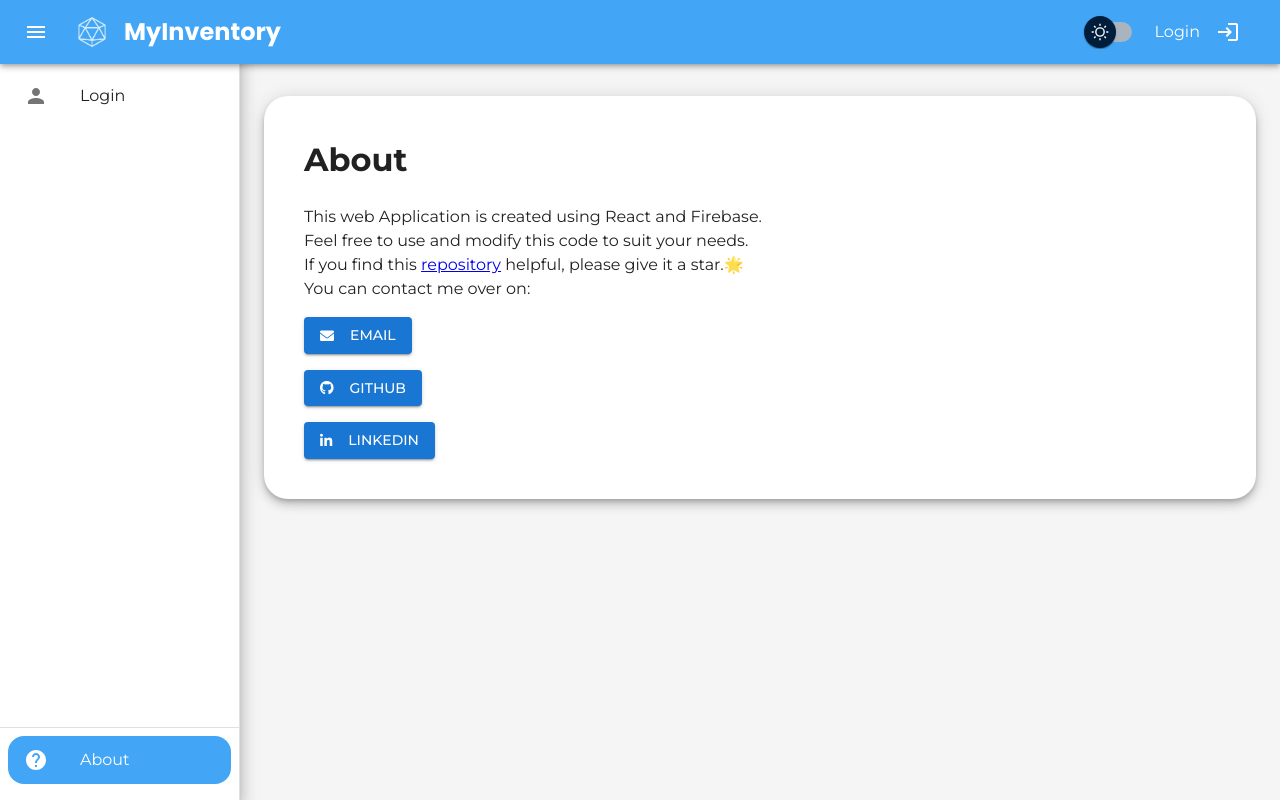
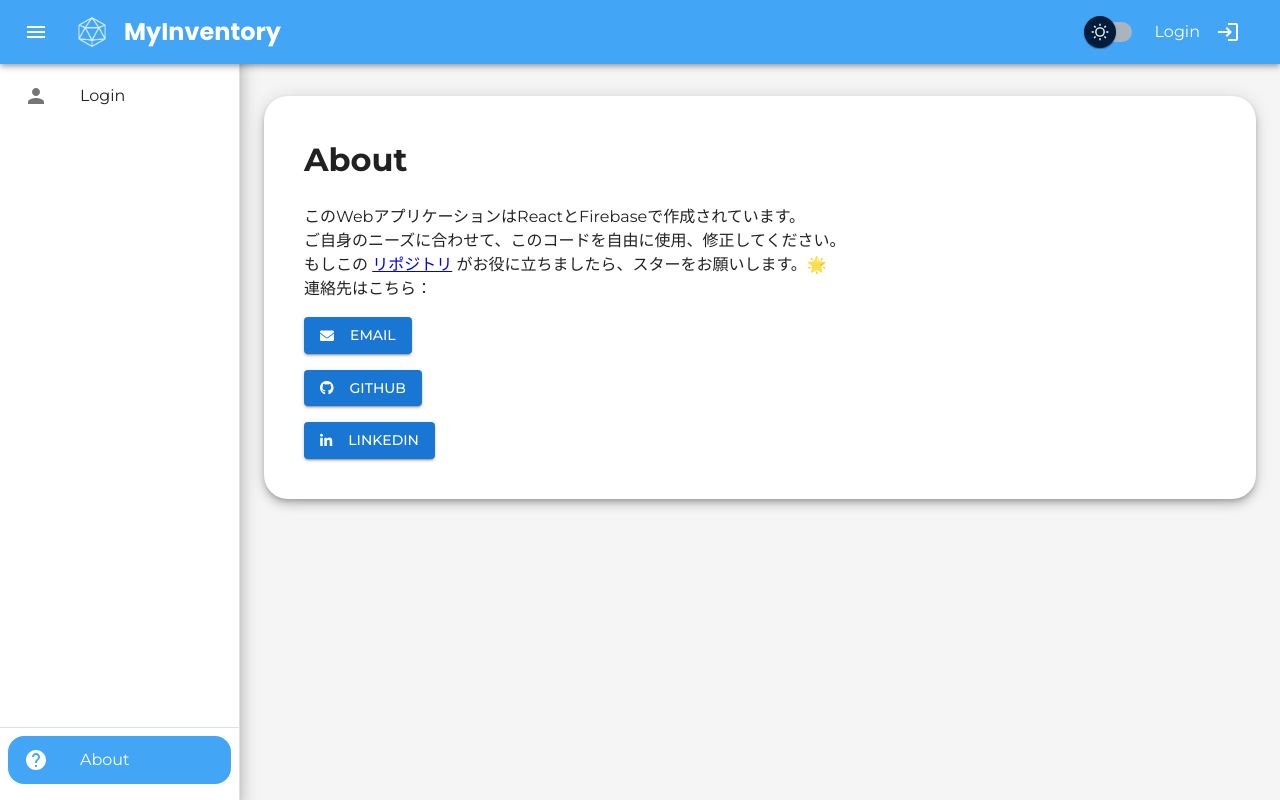
Before and after one commit to Hansel11/MyInventory, a React (Vite) app: page /about in a window 1280 px wide. Built offline with nearby package versions, Linux system fonts and the light colour scheme; no server answers; the database is empty.

Commit message:
additionals

```diff
--- a/src/app/components/pages/About.tsx
+++ b/src/app/components/pages/About.tsx
@@ -21,21 +21,22 @@ export default function About() {
           ></link>
 
           <Box>
-            This web Application is created using React and Firebase.
+            このWebアプリケーションはReactとFirebaseで作成されています。
             <br />
-            Feel free to use and modify this code to suit your needs.
+            ご自身のニーズに合わせて、このコードを自由に使用、修正してください。
             <br />
-            If you find this{" "}
+
+            もしこの{" "}
             <a
               href="https://github.com/Hansel11/MyInventory"
               target="_blank"
               rel="noopener noreferrer"
             >
-              repository
+              リポジトリ
             </a>{" "}
-            helpful, please give it a star.🌟
+            がお役に立ちましたら、スターをお願いします。🌟
             <br />
-            You can contact me over on:
+            連絡先はこちら：
             <br />
             {/* <Typography sx={{ fontSize: 16 }}>
               <i
--- a/src/app/components/pages/ItemForm.tsx
+++ b/src/app/components/pages/ItemForm.tsx
@@ -136,7 +136,7 @@ export default function ItemForm({ open, handleClose, handleConfirm, toImport, w
         <DialogContent>
           <Container maxWidth="xs">
             <Box>
-              <h1>{type} Item</h1>
+              <h1>{type}</h1>
               <Box
                 component="form"
                 onSubmit={handleSubmit(formSubmit)}
@@ -147,7 +147,7 @@ export default function ItemForm({ open, handleClose, handleConfirm, toImport, w
                 <input type="hidden" {...register("warehouseID")} />
 
                 <TextField
-                  label="Account No."
+                  label="商品No."
                   variant="outlined"
                   fullWidth
                   margin="normal"
@@ -161,7 +161,7 @@ export default function ItemForm({ open, handleClose, handleConfirm, toImport, w
                 />
 
                 <TextField
-                  label="Item"
+                  label="商品"
                   variant="outlined"
                   fullWidth
                   margin="normal"
@@ -174,7 +174,7 @@ export default function ItemForm({ open, handleClose, handleConfirm, toImport, w
                 />
 
                 <TextField
-                  label={type === "Edit" ? "Amount" : "Initial stock"}
+                  label={type === "Edit" ? "数量" : "初期在庫"}
                   variant="outlined"
                   fullWidth
                   margin="normal"
@@ -188,7 +188,7 @@ export default function ItemForm({ open, handleClose, handleConfirm, toImport, w
                 />
 
                 <TextField
-                  label="Unit"
+                  label="単位"
                   variant="outlined"
                   fullWidth
                   margin="normal"
@@ -207,7 +207,7 @@ export default function ItemForm({ open, handleClose, handleConfirm, toImport, w
                   variant="contained"
                   sx={{ mt: 3, mb: 2,  fontWeight: "bold"}}
                 >
-                  Save
+                  保存
                 </LoadingButton>
               </Box>
             </Box>
--- a/src/app/components/pages/Items.tsx
+++ b/src/app/components/pages/Items.tsx
@@ -282,7 +282,7 @@ function Items(props: ItemProps) {
           <Box>
             <TextField
               select
-              label="Warehouse"
+              label="在庫"
               variant="outlined"
               type="text"
               sx={{
--- a/src/app/components/pages/Mutations.tsx
+++ b/src/app/components/pages/Mutations.tsx
@@ -240,13 +240,13 @@ export default function Mutations(props: MutationProps) {
             <Box sx={{ display: "flex", gap: "8px" }}>
               <DatePicker
                 sx={{ width: "160px" }}
-                label="Start Date"
+                label="開始日"
                 value={startDate}
                 onChange={(newValue) => setStartDate(newValue)}
               />
               <DatePicker
                 sx={{ width: "160px" }}
-                label="End Date"
+                label="終了日"
                 value={endDate}
                 onChange={(newValue) => setEndDate(newValue)}
               />
--- a/src/app/components/pages/WarehouseForm.tsx
+++ b/src/app/components/pages/WarehouseForm.tsx
@@ -100,7 +100,7 @@ export default function WarehouseForm({ open, handleClose, handleConfirm, type,
               >
 
                 <TextField
-                  label="Code"
+                  label="コード"
                   variant="outlined"
                   fullWidth
                   margin="normal"
@@ -116,7 +116,7 @@ export default function WarehouseForm({ open, handleClose, handleConfirm, type,
                 />
 
                 <TextField
-                  label="Name"
+                  label="在庫名"
                   variant="outlined"
                   fullWidth
                   margin="normal"
@@ -135,7 +135,7 @@ export default function WarehouseForm({ open, handleClose, handleConfirm, type,
                   variant="contained"
                   sx={{ mt: 3, mb: 2 }}
                 >
-                  Save
+                  保存
                 </LoadingButton>
               </Box>
             </Box>
```
